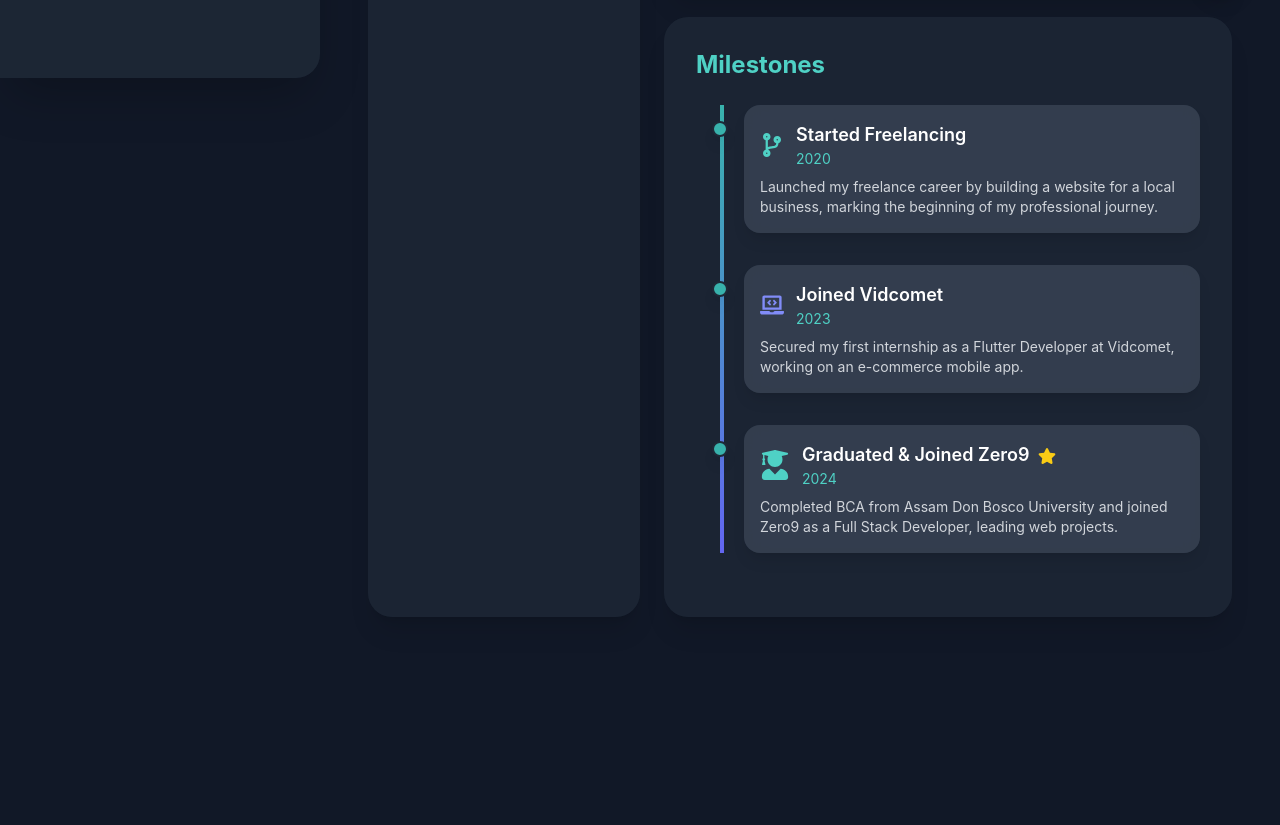
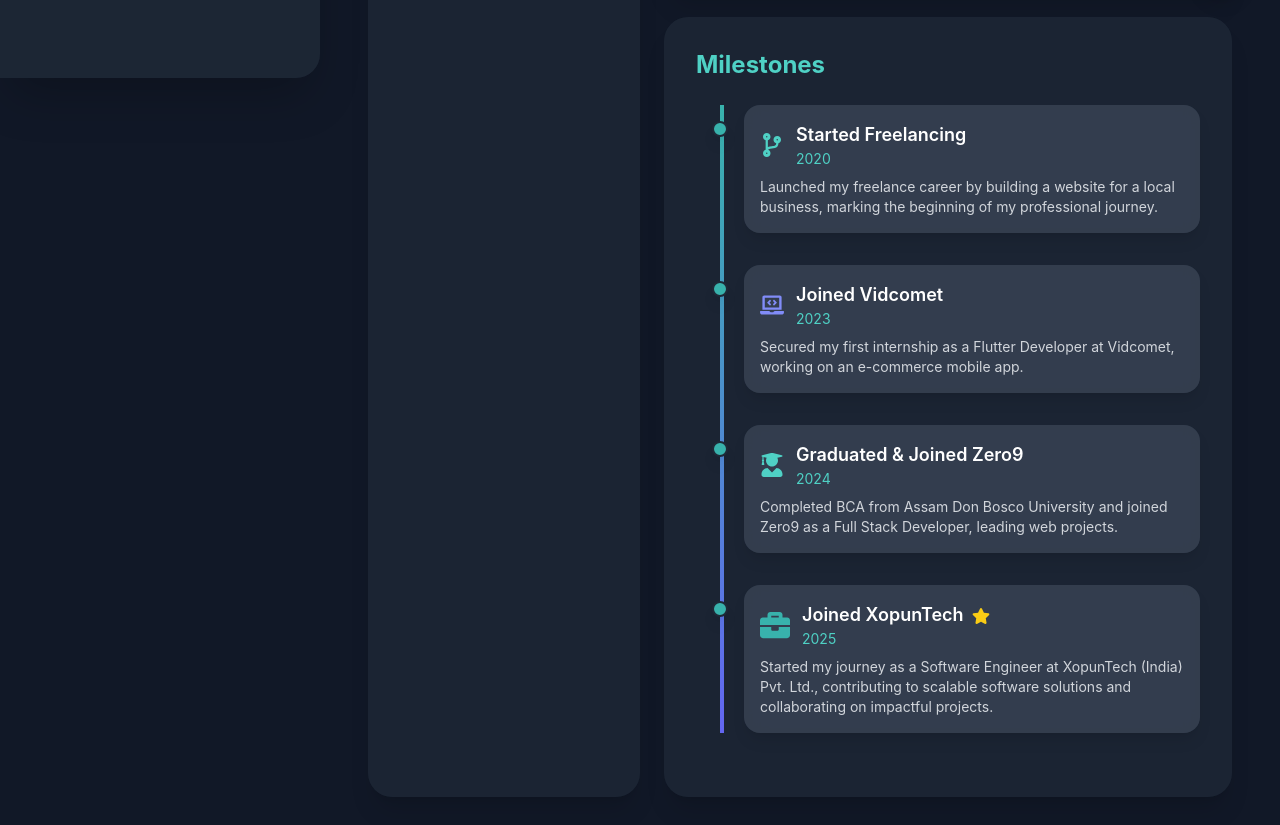
Before and after one commit to leefarhadaman/new_portfolio_devfaru, a React (Create React App) app: page / in a window 1280 px wide. Shown: the part 722-1547 px from the top of the page. Before the commit the page ends 1435 px from the top, so only its background shows below. Built offline with nearby package versions, Linux system fonts and the light colour scheme.

Commit message:
chnage the milestone

```diff
--- a/src/portfolio.jsx
+++ b/src/portfolio.jsx
@@ -1647,9 +1647,18 @@
                                                         description:
                                                             "Completed BCA from Assam Don Bosco University and joined Zero9 as a Full Stack Developer, leading web projects.",
                                                         icon: <FaUserGraduate className="text-teal-400" />,
+                                                        isMajor: false,
+                                                    },
+                                                    {
+                                                        year: 2025,
+                                                        event: "Joined XopunTech",
+                                                        description:
+                                                            "Started my journey as a Software Engineer at XopunTech (India) Pvt. Ltd., contributing to scalable software solutions and collaborating on impactful projects.",
+                                                        icon: <FaBriefcase className="text-teal-500" />, // Or another relevant icon
                                                         isMajor: true,
                                                     },
-                                                ].map((milestone, index) => (
+                                                ]
+                                                    .map((milestone, index) => (
                                                         <motion.div
                                                             key={index}
                                                             className="relative mb-8"
```
Lines whose indentation alone changed are shown as unchanged.
